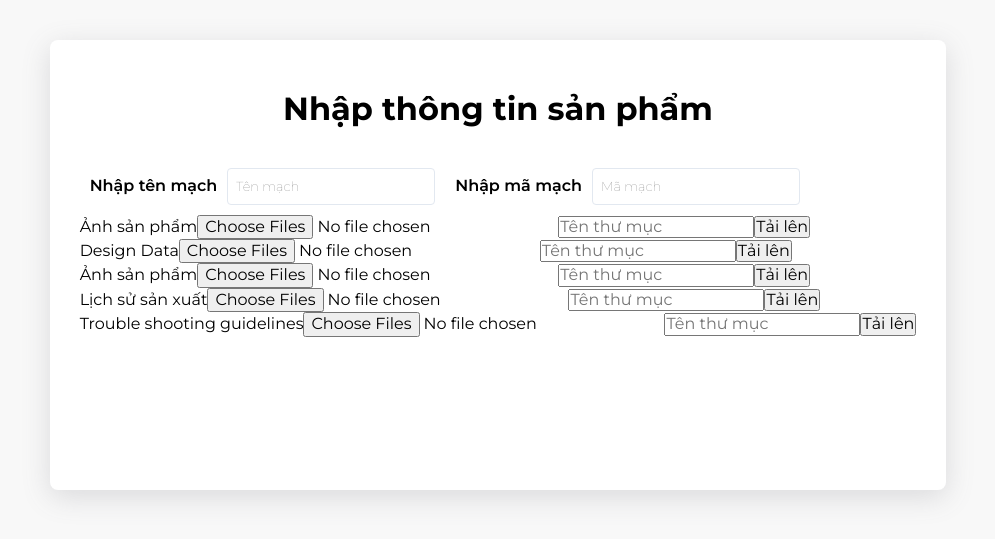
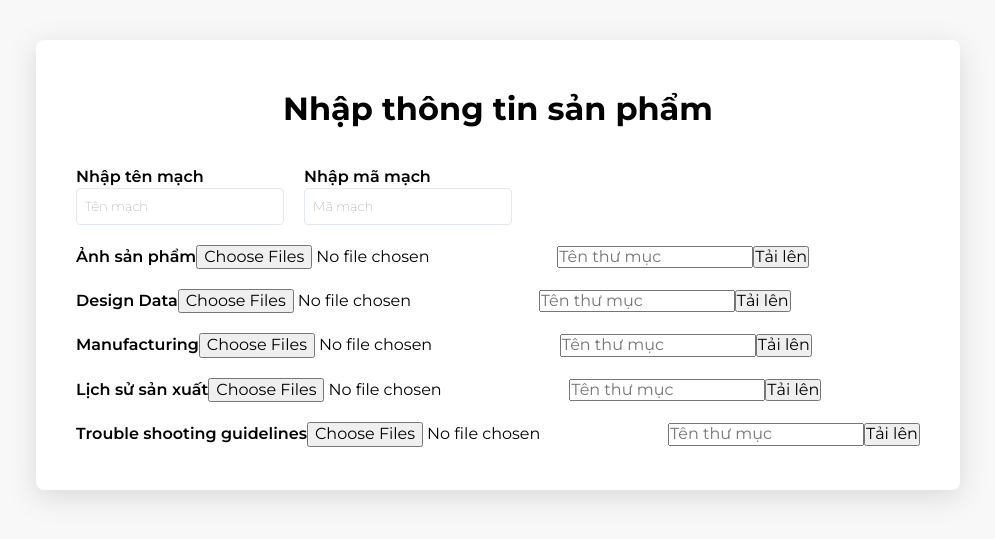
Before and after one commit to dangnguyenquang/hytek_web, a React (Create React App) app in the folder code/FE/: page /addproduct in a window 1280 px wide. Shown: the part 135-674 px from the top of the page, without its empty margins (142-1137 px from the left). Built offline with nearby package versions, Linux system fonts and the light colour scheme.

Commit message:
Update FE

```diff
--- a/code/FE/src/Pages/AddProduct/AddProduct.js
+++ b/code/FE/src/Pages/AddProduct/AddProduct.js
@@ -49,9 +49,13 @@ function AddProduct() {
     <Fragment>
       <div className={cx("addproduct__container")}>
         <div className={cx("addproduct__box")}>
+          {/* Title */}
           <div className={cx("addproduct__title")}>
             <h1>Nhập thông tin sản phẩm</h1>
           </div>
+
+
+
           {/* Nhap ten */}
           <div className={cx("input__product-Name")}>
             <label>Nhập tên {NameType}</label>
@@ -69,7 +73,7 @@ function AddProduct() {
           </div>
 
           {/* Them hinh anh */}
-          <div className={cx("input__product Image")}>
+          <div className={cx("input__product-upload Image")}>
             <label>Ảnh sản phẩm</label>
             <input type="file" onChange={handleFileChange} multiple />
             <input
@@ -82,7 +86,7 @@ function AddProduct() {
           </div>
 
           {/* Them file Design Data */}
-          <div className={cx("input__product DesignData")}>
+          <div className={cx("input__product-upload DesignData")}>
             <label>Design Data</label>
             <input type="file" onChange={handleFileChange} multiple />
             <input
@@ -95,8 +99,8 @@ function AddProduct() {
           </div>
 
           {/* Them Manufacturing */}
-          <div className={cx("input__product DesignData")}>
-            <label>Ảnh sản phẩm</label>
+          <div className={cx("input__product-upload DesignData")}>
+            <label>Manufacturing</label>
             <input type="file" onChange={handleFileChange} multiple />
             <input
               type="text"
@@ -108,7 +112,7 @@ function AddProduct() {
           </div>
 
           {/* Them file History */}
-          <div className={cx("input__product History")}>
+          <div className={cx("input__product-upload History")}>
             <label>Lịch sử sản xuất</label>
             <input type="file" onChange={handleFileChange} multiple />
             <input
@@ -121,7 +125,7 @@ function AddProduct() {
           </div>
 
           {/* Them file Guidelines */}
-          <div className={cx("input__product Guidelines")}>
+          <div className={cx("input__product-upload Guidelines")}>
             <label>Trouble shooting guidelines</label>
             <input type="file" onChange={handleFileChange} multiple />
             <input
--- a/code/FE/src/Pages/AddProduct/AddProduct.scss
+++ b/code/FE/src/Pages/AddProduct/AddProduct.scss
@@ -17,17 +17,20 @@
 
 .addproduct__title {
   text-align: center;
-  margin-bottom: 30px;
+  margin-bottom: 50px;
 }
 
 .input__product-Name, .input__product-ID {
   padding: 10px;
   display: inline-block;
+  position: relative;
 
   & label {
     margin-right: 10px;
     cursor: pointer;
     font-weight: 600;
+    position: absolute;
+    top: -10px;
   }
 
   & input {
@@ -44,7 +47,14 @@
       font-size: 1.3rem;
     }
   }
+}
 
+.input__product-upload {
+  padding: 10px;
+  display: block;
 
-
+  & label {
+    cursor: pointer;
+    font-weight: 600;
+  }
 }
```
